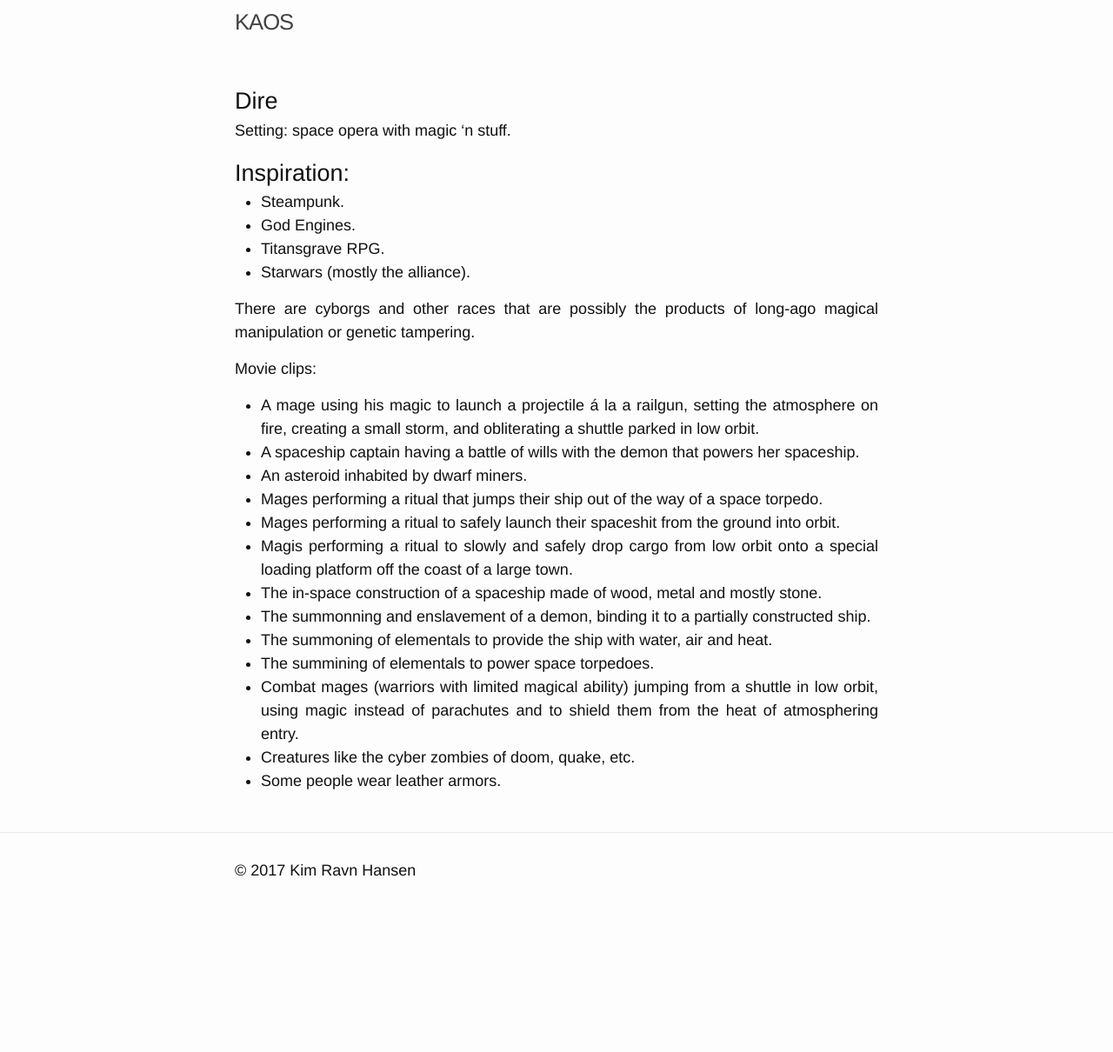
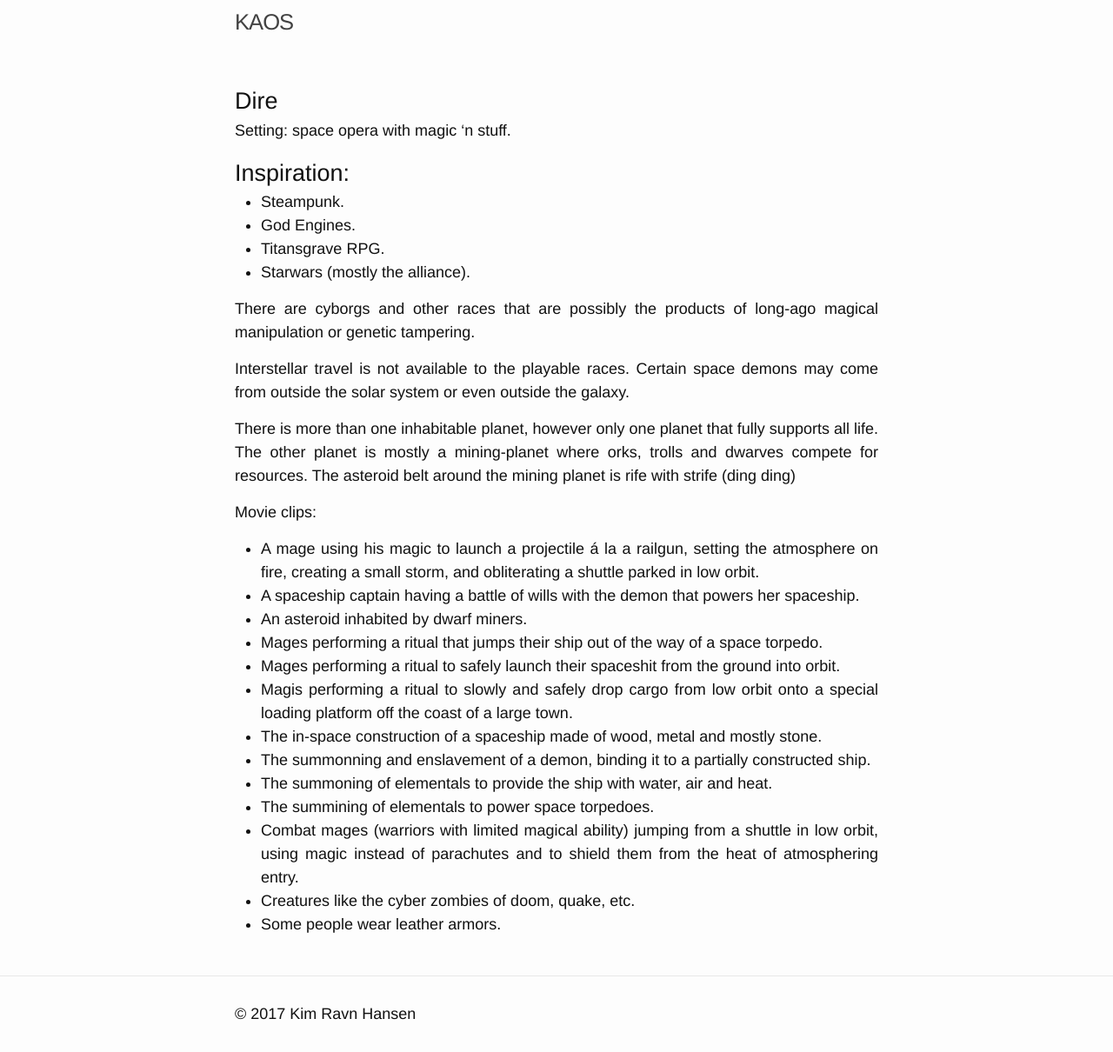
Before and after one commit to moccalotto/kaos, a Jekyll site: the page built from _brainstorms/dire.md, in a window 1280 px wide. Shown: the whole page at 87% size. Built offline with Jekyll 4.4.1, drawn with Linux system fonts in a browser that asks for light colours; before the commit the page ends 1045 px from its top, so only the background shows below that.

Commit message:
Brainstørm

```diff
--- a/_brainstorms/dire.md
+++ b/_brainstorms/dire.md
@@ -14,9 +14,17 @@ Setting: space opera with magic 'n stuff.
 * Starwars (mostly the alliance).
 
 
-
 There are cyborgs and other races that are possibly the products of
 long-ago magical manipulation or genetic tampering.
+
+Interstellar travel is not available to the playable races.
+Certain space demons may come from outside the solar system
+or even outside the galaxy.
+
+There is more than one inhabitable planet, however only one
+planet that fully supports all life. The other planet is mostly
+a mining-planet where orks, trolls and dwarves compete for resources.
+The asteroid belt around the mining planet is rife with strife (ding ding)
 
 Movie clips:
 
```
